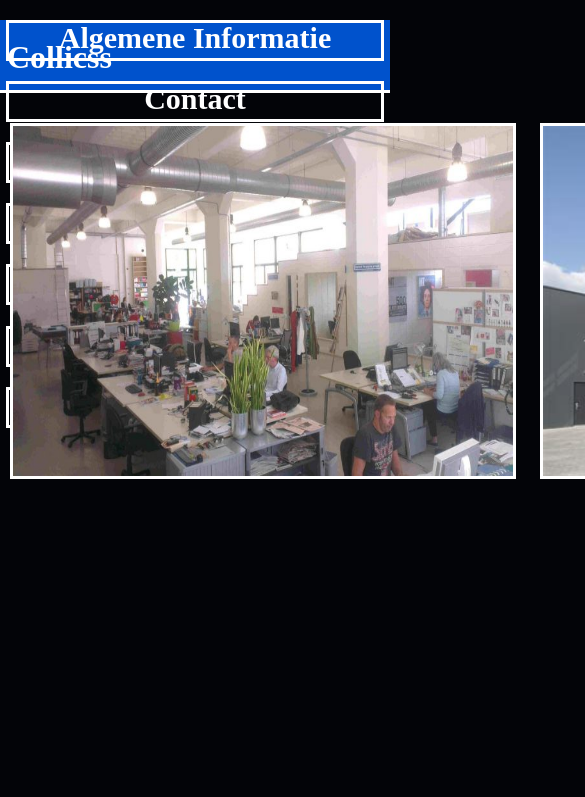
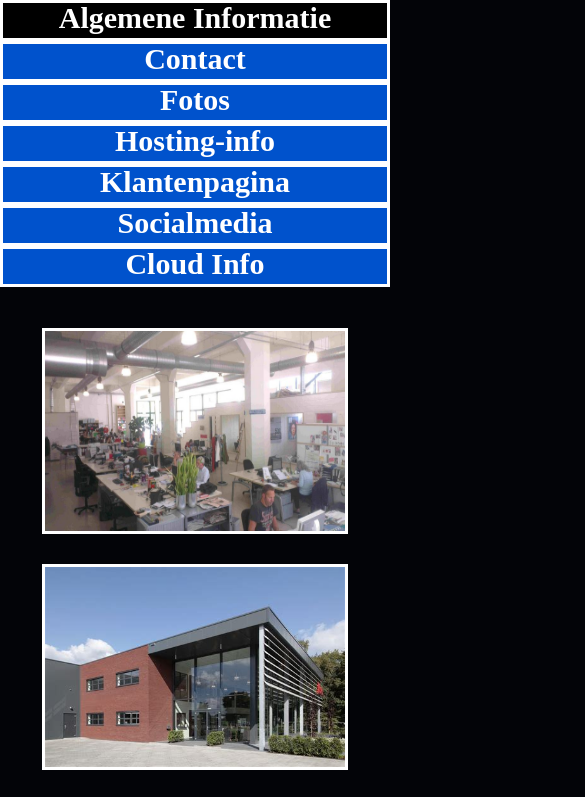
Before and after one commit to BeatRoy/Project-4---Website, a plain HTML site: page Niveau1/Fotos.html in a window 390 px wide. Shown: the top 797 px of the page, 585 px wide, since content can reach past the window. Drawn offline with Linux system fonts and the light colour scheme.

Commit message:
Responsiveness adjusted

```diff
--- a/Niveau1/CSS/Fotos.css
+++ b/Niveau1/CSS/Fotos.css
@@ -4,9 +4,47 @@
 
 
 #FotoPand, #FotoKantoor, #FotoServers{
+	display: inline-block;
 	margin: 10px;
 	height: 350px;
 	width: 500px;
 	border: 3px solid white;
 	margin-top: 30px;
 }
+
+@media screen and (max-width: 1500px) {
+	#FotoPand, #FotoKantoor, #FotoServers{
+		display: block;
+		width: 500px;
+		height: 350px;
+		margin-bottom: 13px;
+		margin-left: auto;
+		margin-right: auto;
+	}
+
+}
+
+@media screen and (max-width: 1100px) {
+	#FotoPand, #FotoKantoor, #FotoServers{
+		display: block;
+		width:  350px;
+		height: 250px;
+		margin-bottom: 13px;
+		margin-left: auto;
+		margin-right: auto;
+	}
+
+}
+
+@media screen and (max-width: 750px) {
+	#FotoPand, #FotoKantoor, #FotoServers{
+		display: block;
+		width: 300px;
+		height: 200px;
+		margin-bottom: 13px;
+		margin-left: auto;
+		margin-right: auto;
+
+	}
+
+}
--- a/Niveau1/CSS/Socialmedia.css
+++ b/Niveau1/CSS/Socialmedia.css
@@ -13,3 +13,7 @@
 	margin: auto;
 	width: 750px;
 }
+
+body{
+
+}
--- a/Niveau1/CSS/index.css
+++ b/Niveau1/CSS/index.css
@@ -75,10 +75,35 @@ content{
 	width: 600px;
 	height: 370px;
 }
+#Textblok{
+	font-size: 20px;
+}
+@media screen and (max-width: 1647px) {
+	#HeaderItems{
+		background:#0052cc ;
+		padding: 0;
+		margin: 0;
+		display: block;
+		position:;
+	}
 
 
-@media screen and (max-width: 1647px) {
-	#HeaderItems{
-		display: block;
+	#Responsive{
+		height: 225px;
+
 	}
+	#HeaderText2{
+
+		display: none;
+	}
+	#Textblok{
+	font-size: 2.6vw;
 }
+
+#Servers{
+	height: 300px;
+	width: 300px;
+	border: 3px solid white;
+}
+
+}
--- a/Niveau1/Fotos.html
+++ b/Niveau1/Fotos.html
@@ -20,6 +20,7 @@
 					<h1 id="HeaderItems"><a href="Socialmedia.html">Socialmedia</a></h1>
 					<h1 id="HeaderItems"><a href="Cloud-info.html">Cloud Info</a></h1>
 			</div>
+				<div id="Responsive"></div>
 			<div id="Fotos">
 				<img id="FotoKantoor" src="Images/Kantoor.jpg">
 		<img id="FotoPand" src="Images/Pand.jpg">
```
Also changed, not shown: Niveau1/CSS/contactcss.css (+11 -0 lines), Niveau1/Cloud-info.html (+1 -0 lines), Niveau1/Contact.html (+1 -0 lines), Niveau1/Hosting-info.html (+1 -0 lines), Niveau1/KlantenPagina.html (+1 -0 lines), Niveau1/Socialmedia.html (+1 -0 lines), Niveau1/index.html (+5 -4 lines).
